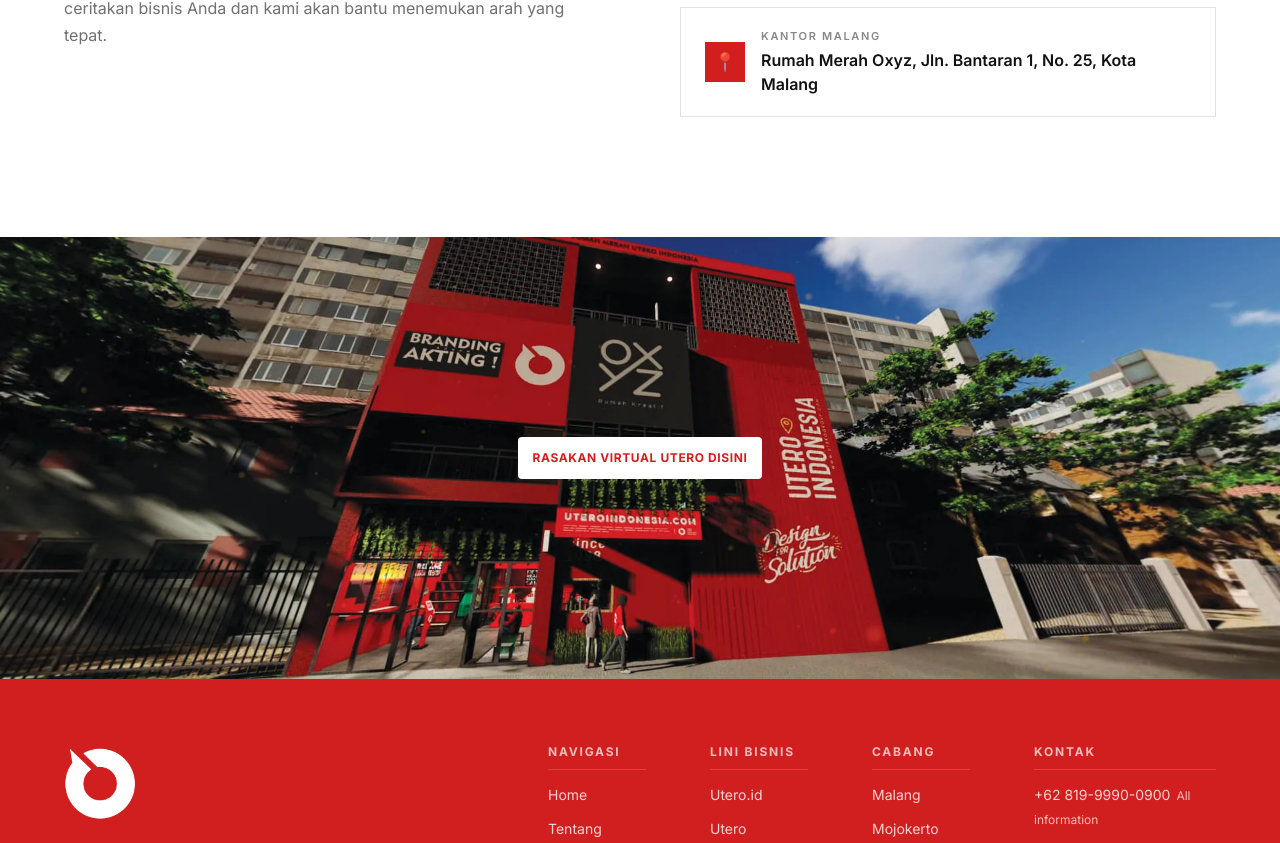
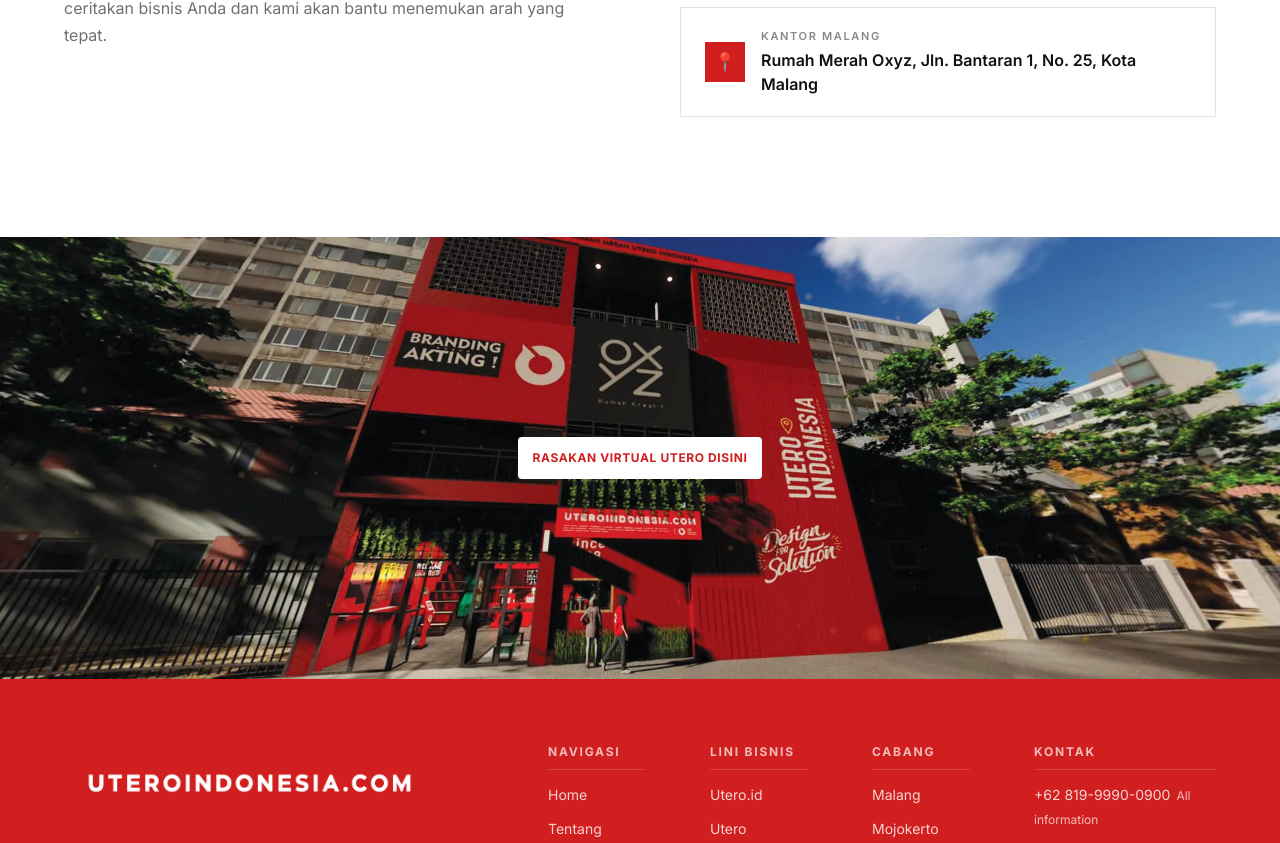
Before and after one commit to utero-akselerasi/modern-website-uteroindonesia, a Next.js app in the folder utero-nextjs/: page / in a window 1280 px wide. Shown: the part 11157-12000 px from the top of the page. Built offline with nearby package versions, Linux system fonts and the light colour scheme.

Commit message:
feat: update footer logo to new neon design and adjust styling

```diff
--- a/utero-nextjs/src/components/layout/Footer.tsx
+++ b/utero-nextjs/src/components/layout/Footer.tsx
@@ -139,10 +139,11 @@
               display: "flex",
               alignItems: "center",
               gap: "12px",
+              height: "80px",
             }}
           >
             <img
-              src="/images/logo-utero-transparent.webp"
+              src="/images/Utero_neonlogo-removebg-preview.webp"
               alt="Utero Indonesia"
               style={{
                 height: "80px",
@@ -150,6 +151,8 @@
                 display: "block",
                 objectFit: "contain",
                 filter: "brightness(0) invert(1)",
+                transform: "scale(1.75)",
+                transformOrigin: "left center",
               }}
             />
           </div>
```
Also changed, not shown: utero-nextjs/public/images/Utero_neonlogo-removebg-preview.webp (added).
